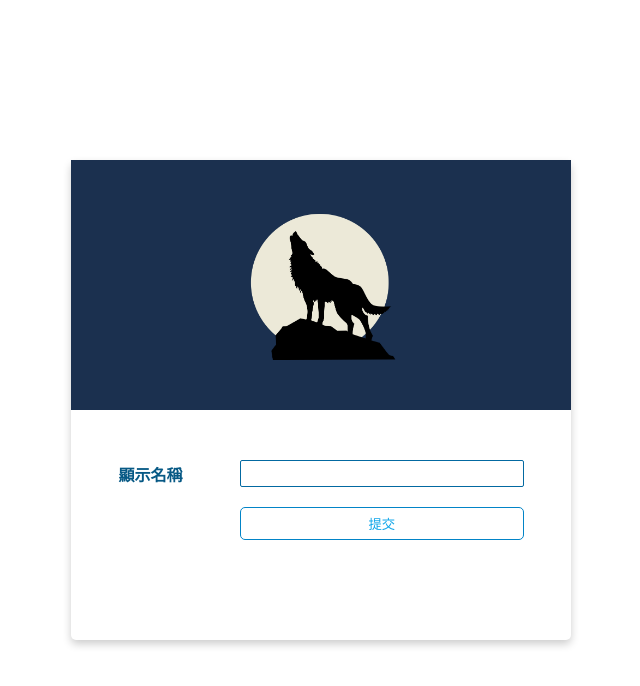
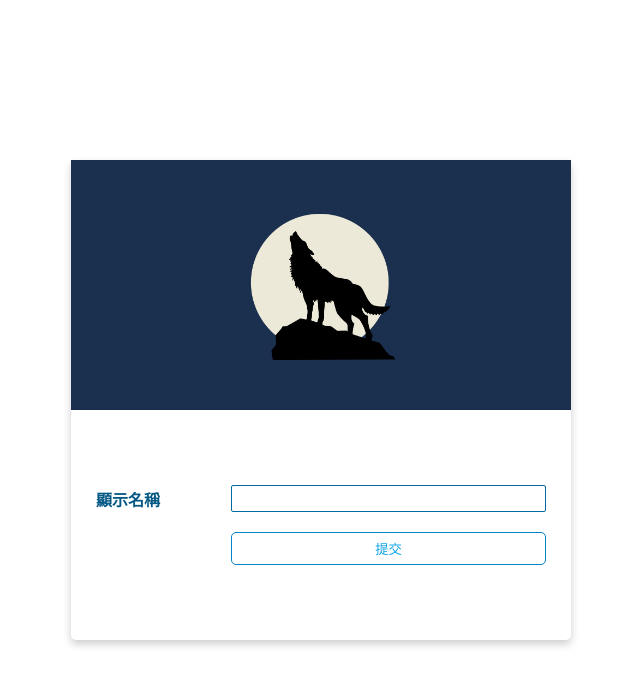
Before and after one commit to shunkongcheung/wolverine-frontend, a Next.js app: page /register in a window 1280 px wide. Shown: the top 686 px of the page, without its empty margins (319-959 px from the left). Built offline with nearby package versions, Linux system fonts and the light colour scheme.

Commit message:
feat(register): Card Content update

```diff
--- a/src/pages/register.tsx
+++ b/src/pages/register.tsx
@@ -15,14 +15,11 @@ const Container = styled.div`
   justify-content: center;
 `;
 
-const Content = styled.div`
-  margin: 20px 0;
-  width: 100%;
+const Form = styled.form`
+  height: 100%;
   display: flex;
   flex-direction: column;
-  justify-content: space-evenly;
-  align-items: center;
-  height: 100%;
+  justify-content: center;
 `;
 
 const Input = styled.input`
@@ -66,7 +63,6 @@ const Row = styled.div`
   display: flex;
   justify-content: space-between;
   align-items: center;
-  width: 90%;
   flex-wrap: wrap;
   margin: 10px 0;
 `;
@@ -103,8 +99,7 @@ const Register: NextPage = () => {
   return (
     <Container>
       <Card>
-        <form onSubmit={submit}>
-          <Content>
+        <Form onSubmit={submit}>
           <Row>
             <Title>顯示名稱</Title>
             <Input
@@ -117,8 +112,7 @@ const Register: NextPage = () => {
           <Row>
             <SubmitBtn type="submit">提交</SubmitBtn>
           </Row>
-          </Content>
-        </form>
+        </Form>
       </Card>
     </Container>
   );
```
Lines whose indentation alone changed are shown as unchanged.
